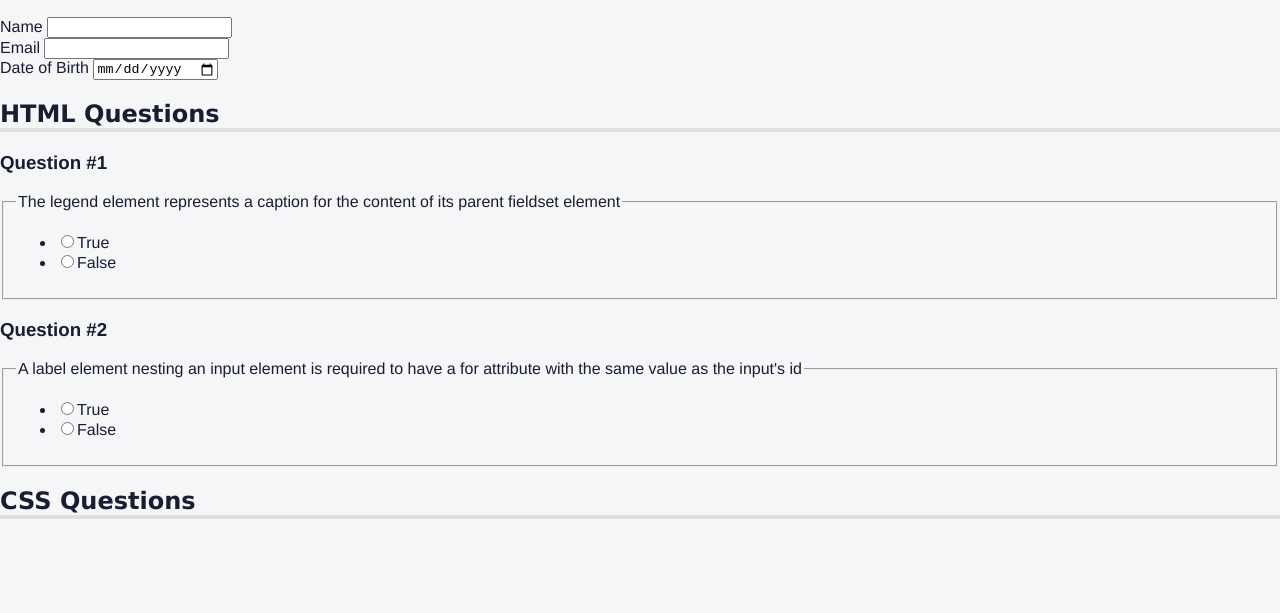
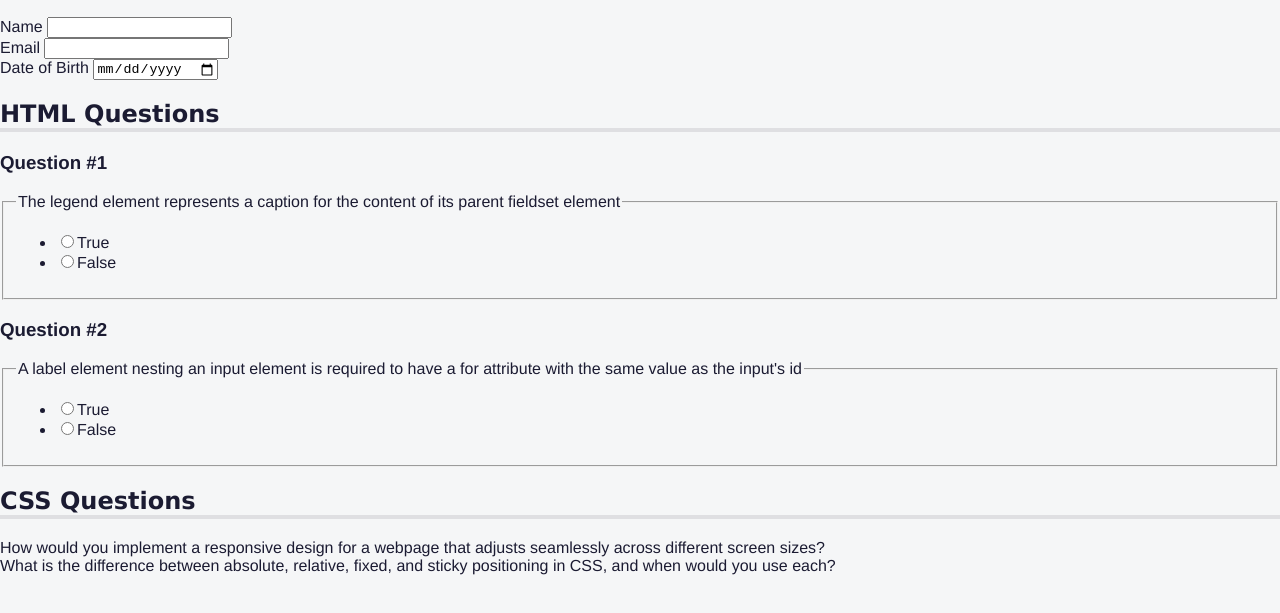
Before and after one commit to SETHK3/freeCodeCamp-projects, a website: page HTML-CSS/AccessibilityQuiz/index.html in a window 1280 px wide. Shown: the part 105-718 px from the top of the page. Drawn offline with Linux system fonts and the light colour scheme.

Commit message:
adds question labels to each question block

```diff
--- a/HTML-CSS/AccessibilityQuiz/index.html
+++ b/HTML-CSS/AccessibilityQuiz/index.html
@@ -109,9 +109,19 @@
         <section role="region" aria-labelledby="css-questions">
           <h2 id="css-questions">CSS Questions</h2>
           <div class="formrow">
-            <div class="question-block"></div>
+            <div class="question-block">
+              <label for=""
+                >How would you implement a responsive design for a webpage that
+                adjusts seamlessly across different screen sizes?</label
+              >
+            </div>
             <div class="answer"></div>
-            <div class="question-block"></div>
+            <div class="question-block">
+              <label for=""
+                >What is the difference between absolute, relative, fixed, and
+                sticky positioning in CSS, and when would you use each?</label
+              >
+            </div>
             <div class="answer"></div>
           </div>
         </section>
```
